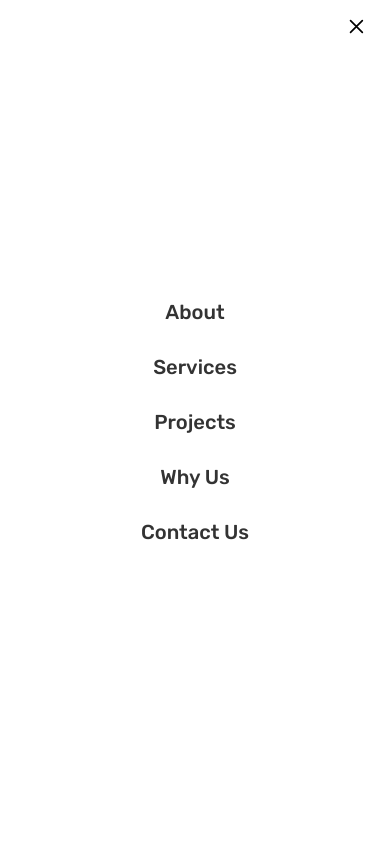
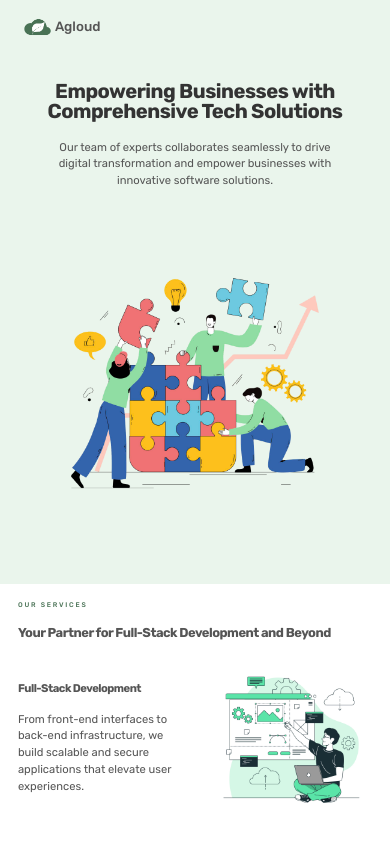
Before and after one commit to ENDPrasad/Agloud, a plain HTML site: page index.html in a window 390 px wide. Shown: the top 844 px of the page. Drawn offline with nearby package versions, Linux system fonts and the light colour scheme.

Commit message:
mobile view issue fix

```diff
--- a/css/style.css
+++ b/css/style.css
@@ -174,7 +174,8 @@ body {
   height: 4.8rem;
 }
 
-.mobile-nav-icon[name="close-outline"] {
+.mobile-nav-icon[name="close-outline"],
+.mobile-nav-icon[name="menu-outline"] {
   display: none;
 }
 
--- a/index.html
+++ b/index.html
@@ -23,7 +23,7 @@
     ></script>
   </head>
   <body>
-    <header class="header nav-open">
+    <header class="header">
       <div class="header-logo-box">
         <img class="logo" src="assets/agloud.png" alt="" />
         <p class="brand-name">Agloud</p>
```
